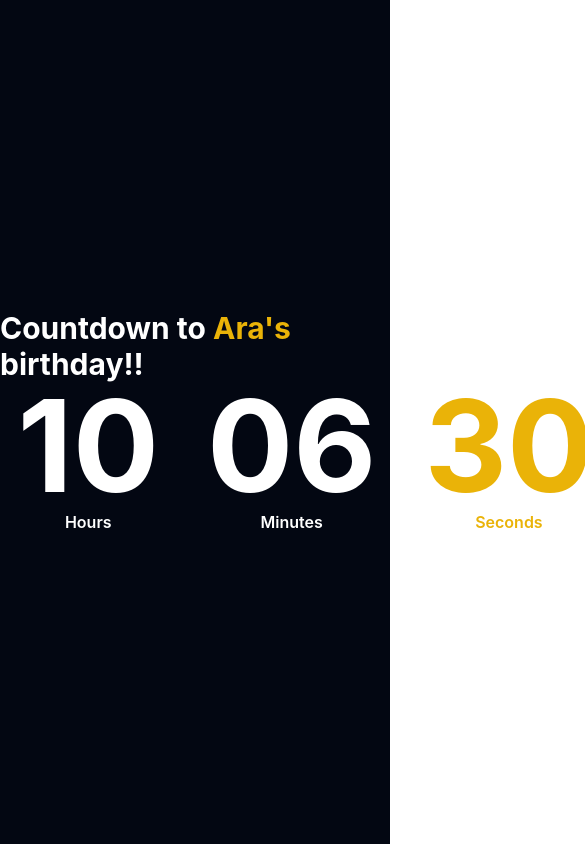
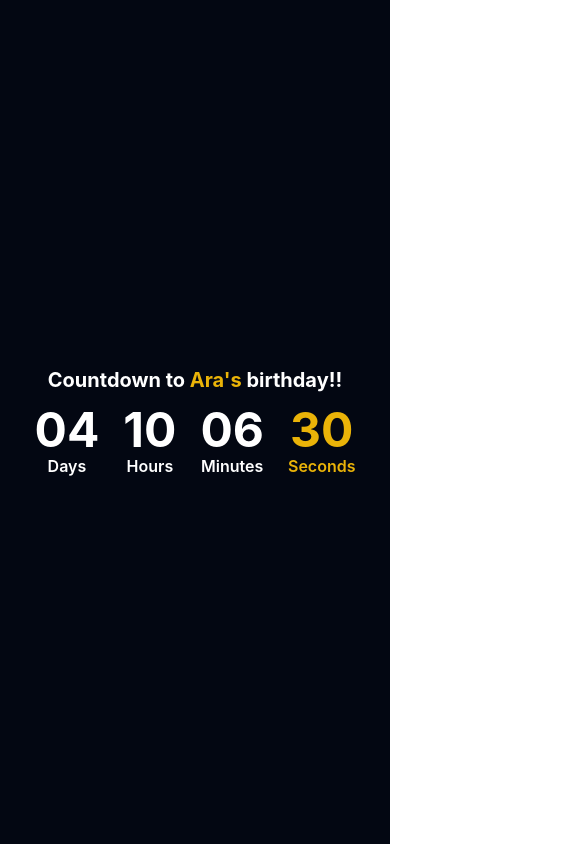
Before and after one commit to ariqfrhan/birthday-ara, a React (Vite) app: page / in a window 390 px wide. Shown: the top 844 px of the page, 585 px wide, since content can reach past the window. Built offline with nearby package versions, Linux system fonts and the light colour scheme.

Commit message:
fix responsive

```diff
--- a/src/components/Countdown.tsx
+++ b/src/components/Countdown.tsx
@@ -50,30 +50,30 @@ const Countdown: React.FC<CountdownProps> = ({ targetDate, onEnd }) => {
 
   return (
     <div className="h-screen bg-gray-950 w-screen flex flex-col justify-center place-items-center text-white">
-      <div className="text-3xl font-bold">
+      <div className="text-xl md:text-3xl font-bold text-center">
         Countdown to <span className="text-yellow-500">Ara's</span> birthday!!
       </div>
-      <div className="flex items-center">
-        <div className="flex flex-col text-center px-6">
-          <span className="text-9xl font-bold">
+      <div className="flex items-center mt-3 ">
+        <div className="flex flex-col text-center px-3 md:px-6">
+          <span className="text-5xl md:text-9xl font-bold">
             {String(timeLeft.days).padStart(2, "0")}
           </span>
           <span className="font-semibold">Days</span>
         </div>
-        <div className="flex flex-col text-center px-6">
-          <span className="text-9xl font-bold">
+        <div className="flex flex-col text-center px-3 md:px-6">
+          <span className="text-5xl md:text-9xl font-bold">
             {String(timeLeft.hours).padStart(2, "0")}
           </span>
           <span className="font-semibold">Hours</span>
         </div>
-        <div className="flex flex-col text-center px-6">
-          <span className="text-9xl font-bold">
+        <div className="flex flex-col text-center px-3 md:px-6">
+          <span className="text-5xl md:text-9xl font-bold">
             {String(timeLeft.minutes).padStart(2, "0")}
           </span>
           <span className="font-semibold">Minutes</span>
         </div>
-        <div className="flex flex-col text-center px-6">
-          <span className="text-9xl font-bold text-yellow-500">
+        <div className="flex flex-col text-center px-3 md:px-6">
+          <span className="text-5xl md:text-9xl font-bold text-yellow-500">
             {String(timeLeft.seconds).padStart(2, "0")}
           </span>
           <span className="text-yellow-500 font-semibold">Seconds</span>
```
